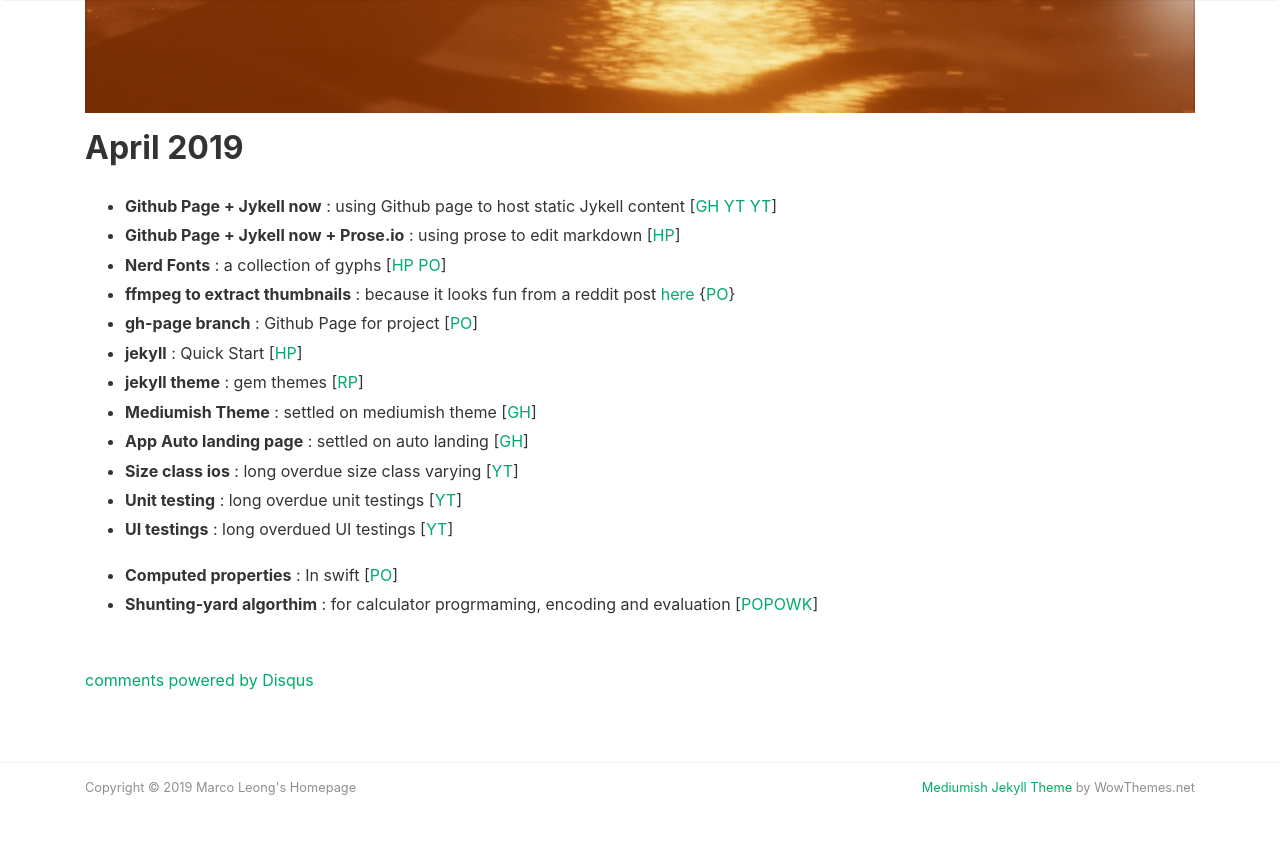
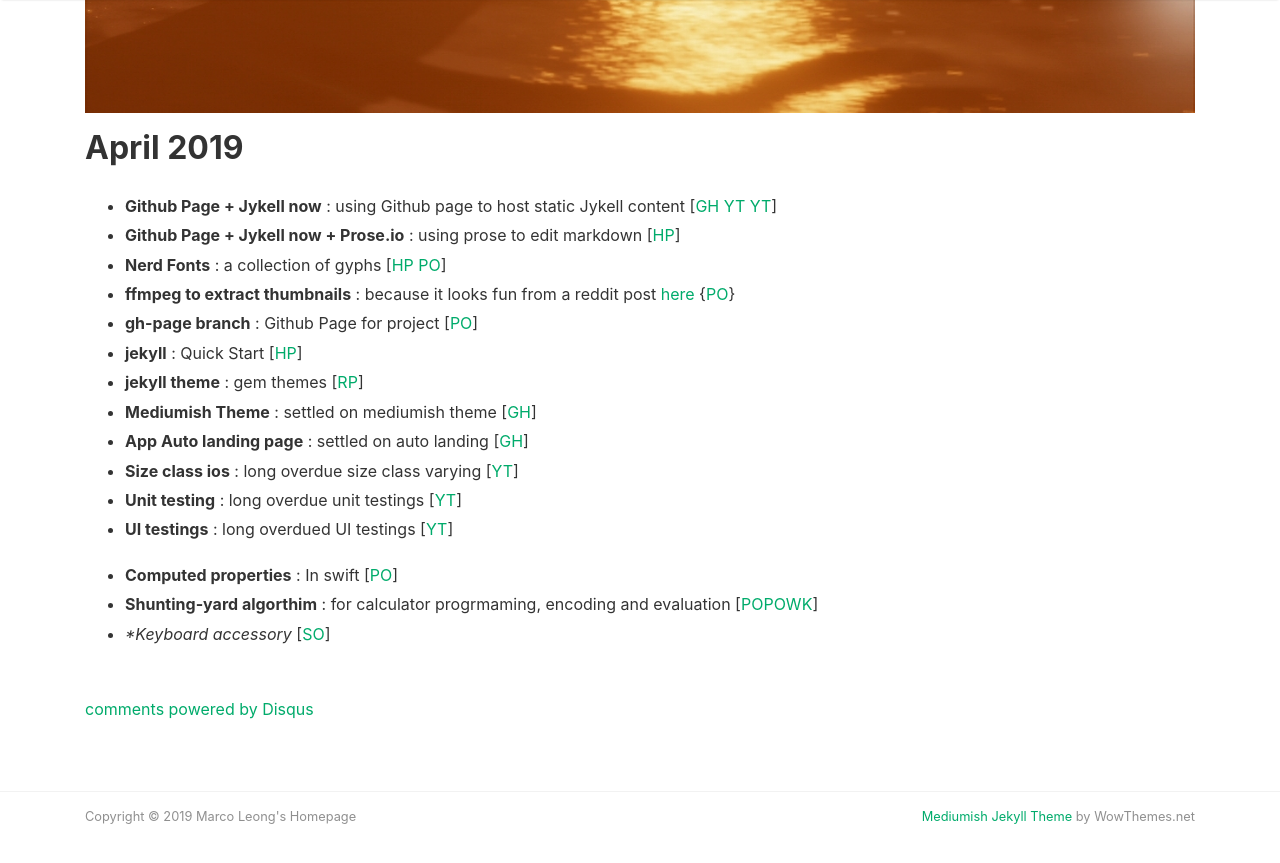
Before and after one commit to MarcoLeongDev/MarcoLeongDev.github.io, a Jekyll site: the page built from journey.md, in a window 1280 px wide and 900 px high, scrolled down 667 px. Shown: the top 863 px of the window. Built offline with Jekyll 4.4.1, drawn with Linux system fonts in a browser that asks for light colours; nearby versions of some CDN libraries; comment, search, counter and statistics services are not loaded; some of the changed lines change nothing that is shown.

Commit message:
Updated journey

```diff
--- a/journey.md
+++ b/journey.md
@@ -1,9 +1,10 @@
 ---
 layout: page
 title: Journey so far
-date:   2019-04-16 13:30:06 +1000
+date: '2019-04-16 13:30:06 +1000'
 categories: jekyll update
 comments: true
+published: true
 ---
 
 ![journey]({{site.baseurl}}/assets/images/journey-4.jpg)
@@ -24,5 +25,6 @@ comments: true
 
 - **Computed properties** : In swift [[PO](https://medium.com/@micosmin/swift-computed-properties-2a8fd9f88d6)]
 - **Shunting-yard algorthim** : for calculator progrmaming, encoding and evaluation [[PO](https://interactivepython.org/runestone/static/pythonds/BasicDS/InfixPrefixandPostfixExpressions.html)[PO](http://www.oxfordmathcenter.com/drupal7/node/628)[WK](https://en.wikipedia.org/wiki/Shunting-yard_algorithm)]
+- **Keyboard accessory* [[SO](https://stackoverflow.com/questions/35689528/add-a-view-on-top-of-the-keyboard-using-inputaccessoryview-swift#35689635)]
 
 <!-- - <details><summary>App Auto landing page</summary> settled on auto landing <a href="https://github.com/emilbaehr/automatic-app-landing-page">[GH]</a></details> -->
```
